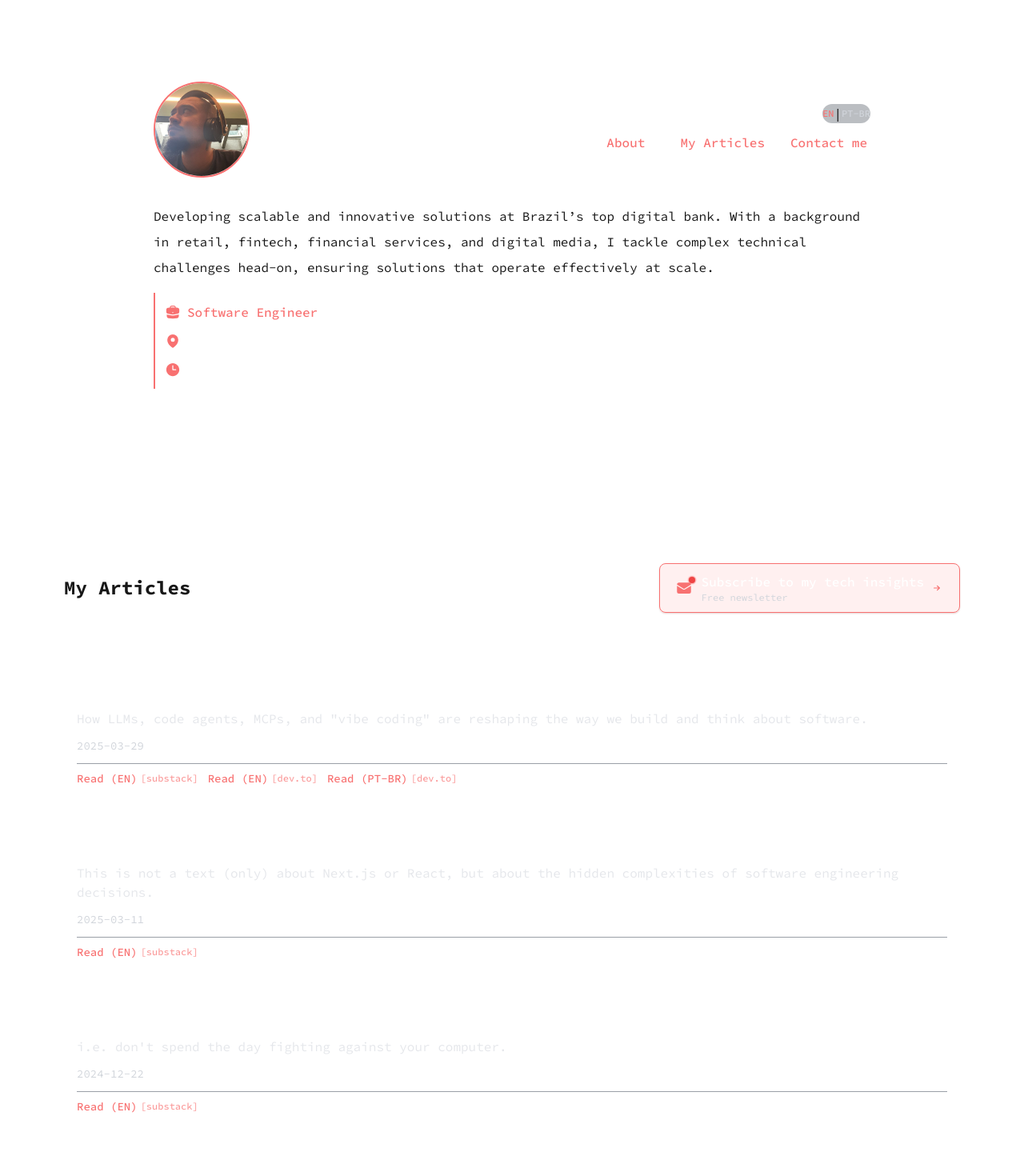
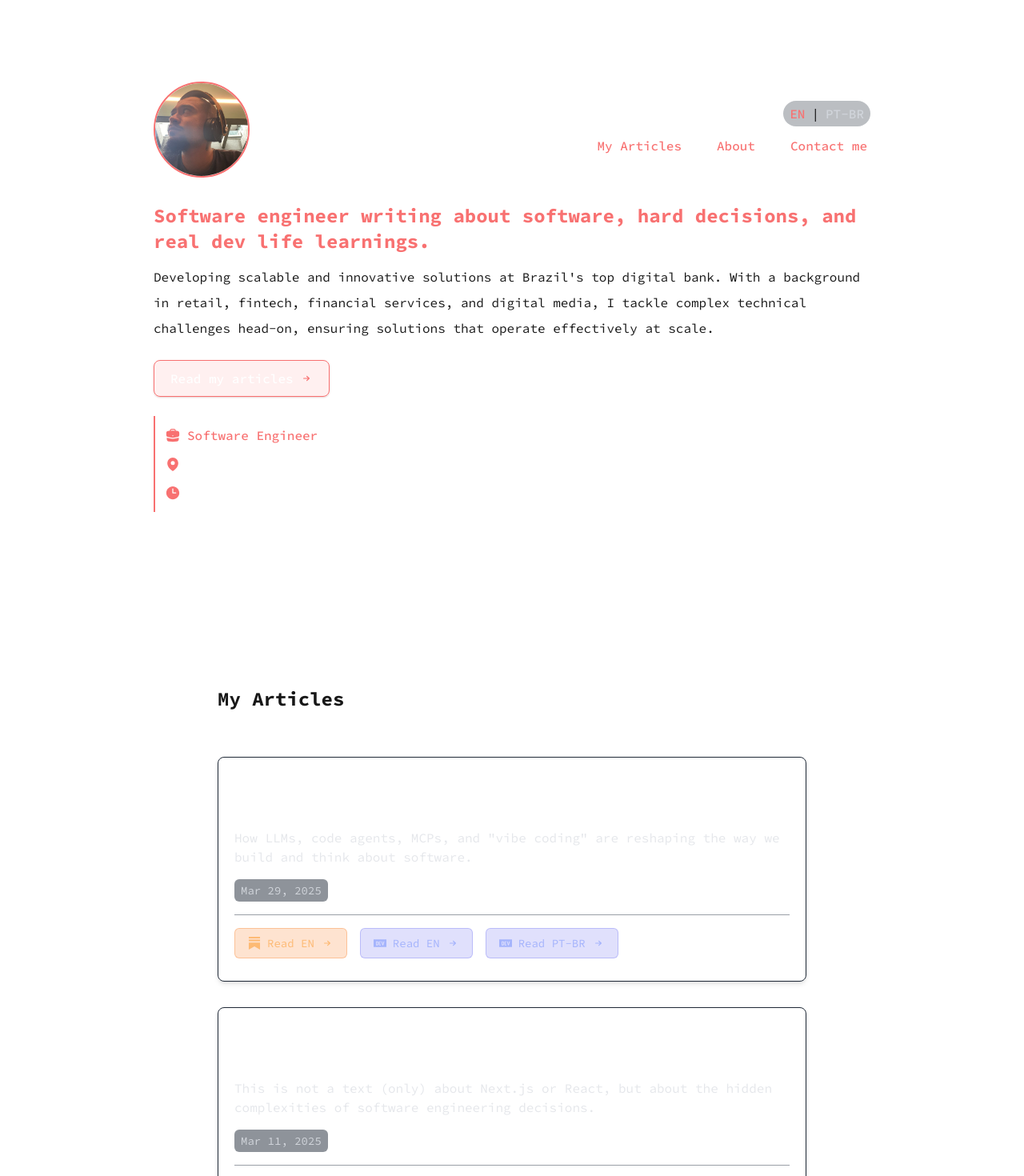
Before and after one commit to kaic/kaic.github.io, a Next.js app: page / in a window 1280 px wide. Shown: the part 20-1490 px from the top of the page at 80% size. Built offline with nearby package versions, Linux system fonts and the light colour scheme.

Commit message:
feat: add new layout implementation
match articles v2 iniciative evolution

```diff
--- a/locales/en.json
+++ b/locales/en.json
@@ -8,24 +8,34 @@
       },
       "header": {
         "title": "Hi, I'm Kaic",
-        "description": "Developing scalable and innovative solutions at Brazil’s top digital bank. With a background in retail, fintech, financial services, and digital media, I tackle complex technical challenges head-on, ensuring solutions that operate effectively at scale.",
+        "tagline": "Software engineer writing about software, hard decisions, and real dev life learnings.",
+        "description": "Developing scalable and innovative solutions at Brazil's top digital bank. With a background in retail, fintech, financial services, and digital media, I tackle complex technical challenges head-on, ensuring solutions that operate effectively at scale.",
         "location": "São Paulo, Brazil",
         "job": {
           "role": "Software Engineer",
           "company": "Nubank"
         },
-        "experience": "Building digital solutions since 2016"
+        "experience": "Building digital solutions since 2016",
+        "cta_button": "Read my articles"
       }
     },
     "Articles": {
       "section-name": "My Articles",
       "subscribe-link": "Subscribe to my tech insights",
       "newsletter-frequency": "Free newsletter",
-      "link": "Read"
+      "link": "Read",
+      "read_more": "Read more →",
+      "subscribe-button": "Subscribe to Newsletter"
     },
     "About": {
       "section-name": "About me",
-      "paragraph": "Born and raised in São Paulo, I'm currently engineering distributed cloud solutions at Nubank, Latin America's leading digital bank, where I focus on delivering secure, scalable products that impact millions of customers. Outside of work, I'm a father, football enthusiast, and amateur cook.\n\nMy professional journey has taken me through diverse sectors—from major retailers and insurance companies to Brazil's largest payment sub-acquirer and the production company behind Latin America's most-viewed YouTube channel. I've contributed to innovative projects including web development platforms, pioneered Progressive Web Apps in Brazil (2016), and co-founded a technology startup.\n\nWith over a decade of professional experience, I specialize in distributed cloud architecture, scalable systems, and applying AI solutions to complex business challenges. I'm passionate about elegant code, effective communication, and creating technology that makes a difference."
+      "paragraph": "Born and raised in São Paulo, I'm currently engineering distributed cloud solutions at Nubank, Latin America's leading digital bank, where I focus on delivering secure, scalable products that impact millions of customers. Outside of work, I'm a father, football enthusiast, and amateur cook.\n\nMy professional journey has taken me through diverse sectors—from major retailers and insurance companies to Brazil's largest payment sub-acquirer and the production company behind Latin America's most-viewed YouTube channel. I've contributed to innovative projects including web development platforms, pioneered Progressive Web Apps in Brazil (2016), and co-founded a technology startup.\n\nWith over a decade of professional experience, I specialize in distributed cloud architecture, scalable systems, and applying AI solutions to complex business challenges. I'm passionate about elegant code, effective communication, and creating technology that makes a difference.",
+      "career": "Career Highlights",
+      "previous_experience": "Diverse Industry Experience",
+      "industries": "Retail, Fintech, Media, Payments",
+      "specializations": "Backend & Cloud Architecture",
+      "journey_title": "My Professional Evolution",
+      "journey_description": "From full-stack to specialized backend engineering, my focus has evolved to building scalable, robust systems."
     },
     "Contact": {
       "section-name": "Contact me",
--- a/locales/pt-br.json
+++ b/locales/pt-br.json
@@ -8,24 +8,34 @@
       },
       "header": {
         "title": "Oi, Eu sou o Kaic",
+        "tagline": "Engenheiro de software escrevendo sobre software, decisões difíceis e aprendizados reais da vida de dev.",
         "description": "Desenvolvendo soluções escaláveis e inovadoras no maior banco digital do Brasil. Com experiência em varejo, fintechs, serviços financeiros e mídia digital, enfrento desafios técnicos complexos de forma direta, garantindo soluções que funcionem de maneira eficiente em larga escala.",
         "location": "São Paulo, Brasil",
         "job": {
           "role": "Software Engineer",
           "company": "Nubank"
         },
-        "experience": "Construindo soluções digitais desde 2016"
+        "experience": "Construindo soluções digitais desde 2016",
+        "cta_button": "Leia meus artigos"
       }
     },
     "About": {
       "section-name": "Sobre mim",
-      "paragraph": "Nascido e criado em São Paulo, atualmente estou engenhando soluções distribuídas em cloud no Nubank, principal banco digital da América Latina, onde foco em entregar produtos seguros e escaláveis que impactam milhões de clientes. Fora do trabalho, sou pai, apaixonado por futebol e cozinheiro amador.\n\nMinha jornada profissional me levou por diversos setores—grandes varejistas, seguradoras, a maior subadquirente de pagamentos do Brasil e a produtora do canal do YouTube mais assistido da América Latina. Contribuí com projetos inovadores, incluindo plataformas de desenvolvimento web, pioneirei Progressive Web Apps no Brasil (2016) e co-fundei uma startup de tecnologia.\n\nCom mais de uma década de experiência profissional, sou especialista em arquitetura de nuvem distribuída, sistemas escaláveis e aplicação de soluções de IA para desafios complexos de negócios. Sou apaixonado por código elegante, comunicação eficaz e criação de tecnologia que faz diferença."
+      "paragraph": "Nascido e criado em São Paulo, atualmente estou trabalhando em soluções distribuídas em cloud no Nubank, principal banco digital da América Latina, onde foco em entregar produtos seguros e escaláveis que impactam milhões de clientes. Fora do trabalho, sou pai, apaixonado por futebol e cozinheiro amador.\n\nMinha jornada profissional me levou por diversos setores—grandes varejistas, seguradoras, a maior subadquirente de pagamentos do Brasil e a produtora do canal do YouTube mais assistido da América Latina. Contribuí com projetos inovadores, incluindo plataformas de desenvolvimento web, pioneirei Progressive Web Apps no Brasil (2016) e co-fundei uma startup de tecnologia.\n\nCom mais de uma década de experiência profissional, sou especialista em arquitetura de nuvem distribuída, sistemas escaláveis e aplicação de soluções de IA para desafios complexos de negócios. Sou apaixonado por código elegante, comunicação eficaz e criação de tecnologia que faz diferença.",
+      "career": "Destaques da Carreira",
+      "previous_experience": "Experiência em Diversos Setores",
+      "industries": "Varejo, Fintech, Mídia, Pagamentos",
+      "specializations": "Backend & Arquitetura Cloud",
+      "journey_title": "Minha Evolução Profissional",
+      "journey_description": "De full-stack para engenharia backend especializada, meu foco evoluiu para construir sistemas escaláveis e robustos."
     },
     "Articles": {
       "section-name": "Meus Artigos",
       "subscribe-link": "Se inscreva para receber meus insights técnicos",
       "newsletter-frequency": "Newsletter gratuita",
-      "link": "Leia"
+      "link": "Leia",
+      "read_more": "Ler mais →",
+      "subscribe-button": "Assinar Newsletter"
     },
     "Contact": {
       "section-name": "Contatos",
--- a/src/app/Articles/Articles.tsx
+++ b/src/app/Articles/Articles.tsx
@@ -82,15 +82,30 @@ function Articles() {
 
   return (
     <article id='articles'>
-      <div className='grid grid-rows-[auto_1fr_auto] p-8 pb-0 gap-8 sm:p-20'>
-        <div className='flex flex-col sm:flex-row sm:justify-between sm:items-center mb-8'>
+      <div className='max-w-4xl mx-auto grid grid-rows-[auto_1fr_auto] p-4 pb-0 gap-6 sm:p-6 md:p-10 lg:p-20'>
+        <div className='flex flex-col sm:flex-row sm:justify-between sm:items-center mb-4 sm:mb-8'>
           <h2 className='text-2xl font-bold mb-4 sm:mb-0'>{t('section-name')}</h2>
+        </div>
+        <ul className='grid gap-6 sm:gap-8 mb-6 sm:mb-8'>
+          {articlesList.map((article, index) => (
+            <li key={index}>
+              <ArticleLink article={article} />
+            </li>
+          ))}
+        </ul>
 
+        <div className="mt-6 sm:mt-8 p-4 sm:p-6 rounded-lg border border-red-400 bg-red-400 bg-opacity-5 shadow-lg">
+          <div className="flex flex-col sm:flex-row sm:items-center">
+            <div className="mb-4 sm:mb-0 sm:mr-8 sm:flex-1">
+              <h3 className="text-xl font-bold text-white mb-2">✉️ {t('subscribe-link')}</h3>
+              <p className="text-gray-300">{t('newsletter-frequency')}</p>
+            </div>
+            <div className="sm:flex-shrink-0 w-full sm:w-auto">
               <a
                 href="https://kaicbento.substack.com/about"
                 target="_blank"
                 rel="noopener noreferrer"
-            className="group flex items-center px-5 py-2.5 rounded-lg border border-red-400 bg-red-400 bg-opacity-10 hover:bg-opacity-20 transition-all duration-300 shadow-sm shadow-red-900/20"
+                className="group flex items-center justify-center w-full sm:w-auto px-6 py-3 rounded-lg border border-red-400 bg-red-400 bg-opacity-10 hover:bg-opacity-20 transition-all duration-300 shadow-sm shadow-red-900/20"
               >
                 <div className="mr-3 relative">
                   <svg xmlns="http://www.w3.org/2000/svg" viewBox="0 0 24 24" fill="currentColor" className="w-5 h-5 text-red-400 group-hover:scale-110 transition-transform duration-300">
@@ -102,26 +117,16 @@ function Articles() {
                     <span className="relative inline-flex rounded-full h-2 w-2 bg-red-500"></span>
                   </span>
                 </div>
-            <div>
                 <span className="font-medium text-white group-hover:text-red-400 transition-colors">
-                {t(`subscribe-link`)}
+                  {t('subscribe-button')}
                 </span>
-              <div className="text-xs text-gray-300">
-                {t('newsletter-frequency')}
-              </div>
-            </div>
                 <svg xmlns="http://www.w3.org/2000/svg" viewBox="0 0 20 20" fill="currentColor" className="w-4 h-4 ml-2 text-red-400 group-hover:translate-x-1 transition-transform">
                   <path fillRule="evenodd" d="M5 10a.75.75 0 01.75-.75h6.638L10.23 7.29a.75.75 0 111.04-1.08l3.5 3.25a.75.75 0 010 1.08l-3.5 3.25a.75.75 0 11-1.04-1.08l2.158-1.96H5.75A.75.75 0 015 10z" clipRule="evenodd" />
                 </svg>
               </a>
             </div>
-        <ul className='grid gap-4 sm:gap-6'>
-          {articlesList.map((article, index) => (
-            <li key={index} className=''>
-              <ArticleLink article={article} />
-            </li>
-          ))}
-        </ul>
+          </div>
+        </div>
       </div>
     </article>
   );
--- a/src/app/Articles/components/ArticleLinks.tsx
+++ b/src/app/Articles/components/ArticleLinks.tsx
@@ -5,16 +5,51 @@ interface ArticleLinkProps {
   article: IArticle;
 }
 
-const SourceLink = ({ source, label }: { source: IReadSource, label: string }) => {
+// Plataform icons
+const PlatformIcon = ({ platform }: { platform: string }) => {
+  switch (platform) {
+    case 'substack':
+      return (
+        <svg className="w-4 h-4 mr-2" viewBox="0 0 24 24" fill="currentColor">
+          <path d="M22.539 8.242H1.46V5.406h21.08v2.836zM1.46 10.812V24L12 18.11 22.54 24V10.812H1.46zM22.54 0H1.46v2.836h21.08V0z"/>
+        </svg>
+      );
+    case 'dev.to':
+      return (
+        <svg className="w-4 h-4 mr-2" viewBox="0 0 24 24" fill="currentColor">
+          <path d="M7.42 10.05c-.18-.16-.46-.23-.84-.23H6l.02 2.44.04 2.45.56-.02c.41 0 .63-.07.83-.26.24-.24.26-.36.26-2.2 0-1.91-.02-1.96-.29-2.18zM0 4.94v14.12h24V4.94H0zM8.56 15.3c-.44.58-1.06.77-2.53.77H4.71V8.53h1.4c1.67 0 2.16.18 2.6.9.27.43.29.6.32 2.57.05 2.23-.02 2.73-.47 3.3zm5.09-5.47h-2.47v1.77h1.52v1.28l-.72.04-.75.03v1.77l1.22.03 1.2.04v1.28h-1.6c-1.53 0-1.6-.01-1.87-.3l-.3-.28v-3.16c0-3.02.01-3.18.25-3.48.23-.31.25-.31 1.88-.31h1.64v1.3zm4.68 5.45c-.17.43-.64.79-1 .79-.18 0-.45-.15-.67-.39-.32-.32-.45-.63-.82-2.08l-.9-3.39-.45-1.67h.76c.4 0 .75.02.75.05 0 .06 1.16 4.54 1.26 4.83.04.15.32-.7.73-2.3l.66-2.52.74-.04c.4-.02.73 0 .73.04 0 .14-1.67 6.38-1.8 6.68z"/>
+        </svg>
+      );
+    default:
+      return null;
+  }
+};
+
+const SourceButton = ({ source, label }: { source: IReadSource, label: string }) => {
+  // Define platform-specific styling
+  const getPlatformStyle = (platform: string) => {
+    switch (platform) {
+      case 'substack':
+        return 'bg-orange-500 bg-opacity-20 text-orange-300 border-orange-500 hover:bg-opacity-30';
+      case 'dev.to':
+        return 'bg-indigo-500 bg-opacity-20 text-indigo-300 border-indigo-500 hover:bg-opacity-30';
+      default:
+        return 'bg-red-500 bg-opacity-20 text-red-300 border-red-500 hover:bg-opacity-30';
+    }
+  };
+
   return (
     <a
       href={source.url}
       target='_blank'
       rel='noopener'
-      className='hover:opacity-80 transition-opacity active:text-red-900 mr-3 flex items-center text-sm'
+      className={`hover:opacity-90 transition-all active:scale-95 mr-2 mb-2 inline-flex items-center px-4 py-2 rounded-md text-sm border border-opacity-30 ${getPlatformStyle(source.platform)}`}
     >
-      {label} ({source.language.toUpperCase()})
-      <span className='text-xs ml-1 opacity-70'>[{source.platform}]</span>
+      <PlatformIcon platform={source.platform} />
+      {label} {source.language.toUpperCase()}
+      <svg xmlns="http://www.w3.org/2000/svg" viewBox="0 0 20 20" fill="currentColor" className="w-4 h-4 ml-2">
+        <path fillRule="evenodd" d="M5 10a.75.75 0 01.75-.75h6.638L10.23 7.29a.75.75 0 111.04-1.08l3.5 3.25a.75.75 0 010 1.08l-3.5 3.25a.75.75 0 11-1.04-1.08l2.158-1.96H5.75A.75.75 0 015 10z" clipRule="evenodd" />
+      </svg>
     </a>
   );
 };
@@ -22,30 +57,32 @@ const SourceLink = ({ source, label }: { source: IReadSource, label: string }) =
 export const ArticleLink = ({ article }: ArticleLinkProps) => {
   const t = useTranslations('Home.Articles');
 
-  // Find Substack source (or default to first source)
-  const substackSource = article.sources.find(source => source.platform === 'substack') || article.sources[0];
+  // Format date nicely
+  const formatDate = (dateString: string) => {
+    const date = new Date(dateString);
+    return new Intl.DateTimeFormat('en-US', {
+      year: 'numeric',
+      month: 'short',
+      day: 'numeric'
+    }).format(date);
+  };
 
   return (
-    <div className='p-4 text-left block hover:bg-gray-800 hover:bg-opacity-20 rounded-lg transition-colors'>
-      <a
-        href={substackSource.url}
-        target='_blank'
-        rel='noopener'
-        className='block group'
-      >
-        <h3 className='text-xl font-bold text-white mb-3 group-hover:text-red-400 transition-colors'>
-          {article.title}
-        </h3>
-      </a>
+    <div className='p-5 text-left block rounded-lg border border-gray-800 shadow-md'>
+      <h3 className='text-xl font-bold text-white mb-3'>
+        {article.title}
+      </h3>
       {article.description && (
-        <p className='text-gray-200 text-base mb-3'>{article.description}</p>
+        <p className='text-gray-200 text-base mb-4'>{article.description}</p>
       )}
-      <div className='flex justify-between items-center mb-3'>
-        <p className='text-gray-300 text-sm'>{article.date}</p>
+      <div className='flex justify-between items-center mb-4'>
+        <div className='px-2 py-1 rounded-md bg-gray-800 bg-opacity-50'>
+          <p className='text-gray-300 text-sm'>{formatDate(article.date)}</p>
+        </div>
       </div>
-      <div className='flex flex-wrap text-red-400 font-medium mt-2 pt-2 border-t border-gray-700 border-opacity-50'>
+      <div className='flex flex-wrap gap-2 mt-4 pt-4 border-t border-gray-700 border-opacity-50'>
         {article.sources.map((source, index) => (
-          <SourceLink key={index} source={source} label={t('link')} />
+          <SourceButton key={index} source={source} label={t('link')} />
         ))}
       </div>
     </div>
--- a/src/app/Main/components/Intro.tsx
+++ b/src/app/Main/components/Intro.tsx
@@ -1,16 +1,28 @@
 import { useTranslations } from 'next-intl';
+import Link from 'next/link';
 
 export const Intro = () => {
   const t = useTranslations('Home.Main');
 
-  // No longer using dynamic calculation for years of experience
+  return (
+    <div className='sm:text-left font-[family-name:var(--font-geist-mono)] w-full'>
+      <div className='mb-6'>
+        <h2 className='text-2xl font-bold text-red-400 mb-3'>
+          {t('header.tagline')}
+        </h2>
+        <p className='mb-4 text-base leading-loose'>
+          {t('header.description')}
+        </p>
 
-  return (
-    <div className='sm:text-left font-[family-name:var(--font-geist-mono)] xs:max-w-[40vw]'>
-      {/* Title moved to Main component */}
-      <p className='mb-4 text-base leading-loose'>
-        {t('header.description')}
-      </p>
+        <Link href="#articles" className="inline-flex items-center px-5 py-2.5 mt-2 rounded-lg border border-red-400 bg-red-400 bg-opacity-10 hover:bg-opacity-20 transition-all duration-300 shadow-sm shadow-red-900/20">
+          <span className="font-medium text-white hover:text-red-400 transition-colors">
+            {t('header.cta_button')}
+          </span>
+          <svg xmlns="http://www.w3.org/2000/svg" viewBox="0 0 20 20" fill="currentColor" className="w-4 h-4 ml-2 text-red-400 group-hover:translate-x-1 transition-transform">
+            <path fillRule="evenodd" d="M5 10a.75.75 0 01.75-.75h6.638L10.23 7.29a.75.75 0 111.04-1.08l3.5 3.25a.75.75 0 010 1.08l-3.5 3.25a.75.75 0 11-1.04-1.08l2.158-1.96H5.75A.75.75 0 015 10z" clipRule="evenodd" />
+          </svg>
+        </Link>
+      </div>
 
       <div className='mb-4 p-3 border-l-2 border-red-400'>
         <div className='flex flex-col space-y-3'>
--- a/src/app/Main/components/Nav.tsx
+++ b/src/app/Main/components/Nav.tsx
@@ -2,8 +2,8 @@ import { useTranslations } from 'next-intl';
 import { LanguageSwitcher } from '@src/LanguagueSwitcher';
 
 const navList = [
-  { id: 1, name: 'about', link: 'about' },
-  { id: 2, name: 'articles', link: 'articles' },
+  { id: 1, name: 'articles', link: 'articles' },
+  { id: 2, name: 'about', link: 'about' },
   { id: 3, name: 'contact', link: 'contact' },
 ];
 
```
Also changed, not shown: 3 other files (tests, documents, lock files or other folders). Lines whose indentation alone changed are shown as unchanged.
